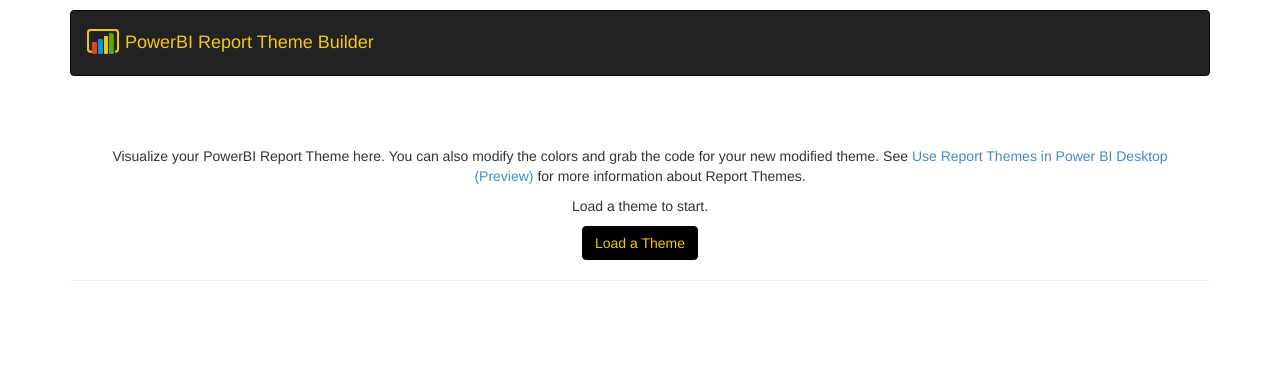
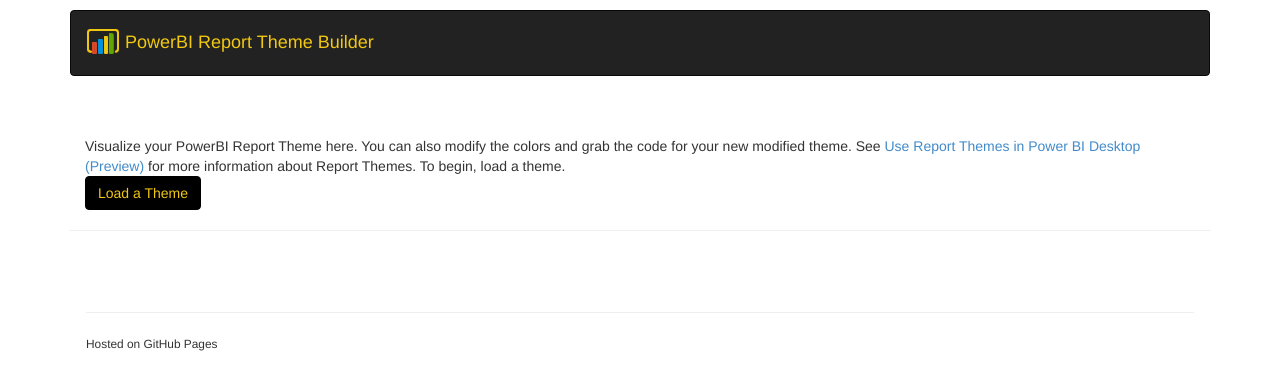
Before and after one commit to sdgilley/pbithemes, a Jekyll site: the page built from index.html, in a window 1280 px wide. Shown: the top 390 px of the page. Built offline with Jekyll 4.4.1, drawn with Linux system fonts in a browser that asks for light colours; nearby versions of some CDN libraries.

Commit message:
polishing touches

```diff
--- a/css/mystyles.css
+++ b/css/mystyles.css
@@ -4,7 +4,7 @@
 }
 .start {
   padding: 40px 15px;
-  text-align: center;
+  text-align: left;
 }
 .panel-body {
   text-align: left;
--- a/index.html
+++ b/index.html
@@ -7,28 +7,23 @@
     <div class="row">
         <div class="col-md-12">
             <!-- main div -->
-            <p></p>
             Visualize your PowerBI Report Theme here. You can also modify the colors and grab the code for your new modified theme. See
-            <a href="https://powerbi.microsoft.com/en-us/documentation/powerbi-desktop-report-themes/">Use Report Themes in Power BI Desktop (Preview)</a>            for more information about Report Themes.
-            <p></p>
-
-
-            <p></p>
-            <p>Load a theme to start.</p>
-
+            <a href="https://powerbi.microsoft.com/en-us/documentation/powerbi-desktop-report-themes/">Use Report Themes in Power BI Desktop (Preview)</a>
+            for more information about Report Themes.  To begin, load a theme.
+            <p>
             <button class="btn btn-primary" data-toggle='modal' href='#inputDlg'>Load a Theme </button>
-            <p></p>
-            <p></p>
+            </p>
         </div>
         <hr>
         <div id="result" class="hidden">
+            <div class="col-md-8">
             <div class="panel panel-info">
                 <div class="panel-heading">
-                    <h3 class="panel-title" id="themeName"> </h3>
+                    <h3 class="panel-title" > Theme Name: <input id="themeName"> </input></h3>
                 </div>
                 <div class="panel-body">
                     <p>
-                        Type a new value in any cell to change the color. Here are a few sites that might help you find colors to use:
+                        Type or select a new color in any cell. Here are a few sites that might help you find some colors to use:
                         <li><a href="http://palettegenerator.com/" target="_blank">Palette Generator</a></li>
                         <li><a href="http://tools.medialab.sciences-po.fr/iwanthue/" target="_blank">i want hue</a></li>
                     </p>
@@ -50,9 +45,13 @@
 
                 </div>
             </div>
+            </div>
+            <div class="col-md-3">
             <h3>Your New Theme</h3>
-            <p>This theme updates each time you change a value above - copy it when you're happy with your theme.</p>
-            <textarea id="output" rows="3" class="form-control col-xs-12"> </textarea>
+            <p>This theme updates each time you change a value in the Theme Editor.</p>
+            <textarea id="output" rows="10" class="form-control col-xs-12"> </textarea>
+            <button id="download" class="btn btn-primary">Download</button>
+            </div>
         </div>
     </div>
     <!-- /main div -->
@@ -60,7 +59,7 @@
 
 <!-- INPUT theme DIALOG -->
 <div class="modal fade" id="inputDlg" tabindex="-1" role="dialog" aria-labelledby="Load a Theme" aria-hidden="true">
-    <div class="modal-dialog" style="width: 90%;">
+    <div class="modal-dialog" style="width: 80%;">
         <div class="modal-content">
             <div class="modal-header">
                 <button type="button" class="close" data-dismiss="modal" aria-hidden="true">×</button>
@@ -78,24 +77,22 @@
                             </div>
                         </div>
                         <div class="col-sm-8">
-
-                                <label for="input">Or paste your theme content here:</label>
-
+                            <label for="input">Or paste your theme content here:</label>
                             <textarea id="input" rows="5" class="form-control col-xs-12">
-            </textarea>
+                            </textarea>
                         </div>
                     </div>
 
                     <hr>
-                    <div class="container">
-                        <div class="row pull-right">
-                            <button type="button" class="btn btn-primary" id="loadNew" data-dismiss="modal" aria-hidden="true">Load</button>
-                        </div>
+                    <div class="row pull-right">
+                    <button type="button" class="btn btn-primary" id="loadNew" data-dismiss="modal" aria-hidden="true">
+                        Load
+                    </button>
+
                     </div>
-
-
                 </div>
             </div>
         </div>
     </div>
+</div>
     <!-- /LOAD DIALOG -->
--- a/js/sitescript.js
+++ b/js/sitescript.js
@@ -2,31 +2,25 @@
 ---
 
 // JavaScript Document
-
 $(document).ready(function () {
     //initialize
     $('.choose').colorpicker();
     var themes = {{ site.data | jsonify }};
 
+// load choices in selection box
 for (var prop in themes) {
     var item = $(themes[prop])[0];
     $("#files").append("<option>" + item.name + '</option>');
-}
+};
 
-// click on a file
+// Load Dialog Actions
+
+// click on a file  in Load dialog
 $("#files").change(function () {
     var item = $(themes[$("#files").val()])[0];
     $("#input").val(JSON.stringify(item));
     showstrip(item);
 });
-
-function showstrip(item) {
-    //show the data colors
-    $('#colors').html(item.name + ' ')
-    $.each(item.dataColors, function (index, value) {
-        $('#colors').append('<span style="background-color:' + value + '"> &nbsp;&nbsp;</span>');
-    });
-}
 
 // after closing the dialog, read the input to populate the main page, and show the result
 $("#loadNew").click(function () {
@@ -37,38 +31,57 @@
     $("#result").removeClass('hidden'); //show the div on the main page
 });
 
+// Main Page Actions
+//
+$("#themeName").change(function () {
+    generate()
+});
+
+$("#download").click(function () {
+    fn  = $("#themeName").val() +".json"
+    download(fn, $("#output").val);
+});
+
 // addCell button adds another data cell
 $("#addCell").click(function () {
-    var tstart = '<div class="input-group col-xs-4">'
+    var tstart = '<div class="input-group col-xs-4 col-sm-3">'
     var tend = ' <span class="input-group-addon x" >&times;</span></div>'
-    var newcell = tstart + '<input  class="jscolor choose data form-control"  value="#FFFFFF" />' + tend;
+    var newcell = tstart + '<input  class="choose data form-control"  value="#FFFFFF" />' + tend;
     $("#data").append(newcell); //add the new cell
     applyColors(); //make cells show their colors
     generate(); //generate the json text area
 });
 
+// Helper Functions
+//
+function showstrip(item) {
+    //show the data colors as a strip when clicking on the name in load dialog
+    $('#colors').html(item.name + '&nbsp;')
+    $.each(item.dataColors, function (index, value) {
+        $('#colors').append('<span style="background-color:' + value + '"> &nbsp;&nbsp;</span>');
+    });
+    $('#colors').append('<span style="background-color:' + item.background + '"> &nbsp;&nbsp;</span>');
+    $('#colors').append('<span style="background-color:' + item.foreground + '"> &nbsp;&nbsp;</span>');
+    $('#colors').append('<span style="background-color:' + item.tableAccent + '"> &nbsp;&nbsp;</span>');
 
+};
 function loadTheme(theme) {
     // creates the text input cells and uses its value for background color
-    // TODO: change text color when value is too dark
-    // TODO: add color picker for easier input
-    // TODO: currently no error checking.  bad values won't change the current cell color.
-    $("#themeName").html("Theme: <strong> " + theme.name + "</strong>");
+    $("#themeName").val(theme.name);
     // general section shows background, foreground, table accent
     var bg = '<label  for="bg">Background </label>';
-    bg = bg + '<input  id="bg" class="jscolor choose form-control"  value="' + theme.background + '"/>';
+    bg = bg + '<input  id="bg" class="choose form-control"  value="' + theme.background + '"/>';
     var fg = '<label  for="fg">Foreground </label>';
-    fg = fg + '<input  id="fg" class="jscolor choose form-control"  value="' + theme.foreground + '"/>';
+    fg = fg + '<input  id="fg" class="choose form-control"  value="' + theme.foreground + '"/>';
     var ta = '<label  for="ta">Table Accent </label>';
-    ta = ta + '<input  id="ta" class="jscolor choose form-control"  value="' + theme.tableAccent + '"/>';
-
+    ta = ta + '<input  id="ta" class="choose form-control"  value="' + theme.tableAccent + '"/>';
     $("#bgdiv").html(bg);
     $("#fgdiv").html(fg);
     $("#tadiv").html(ta);
 
     //data colors section - build a cell for each value
     var dc = "";
-    var tstart = '<div class="input-group col-xs-4">'
+    var tstart = '<div class="input-group col-xs-4 col-sm-3">'
     var tend = ' <span class="input-group-addon x" >&times;</span></div>'
 
     $.each(theme.dataColors, function (index, value) {
@@ -77,21 +90,17 @@
     $("#data").html(dc);
 };
 
+// functions called from above
 function applyColors() {
-    //apply the background color to each cell
-        $(".choose").colorpicker();
-        $(".choose").each(function () {
+    // apply the colors of cells. These functions need to be here because cells are
+    // created after the page loads
+    $(".choose").colorpicker();
+
+    $(".choose").each(function () {
         bgcolor = $(this).val();
-         $(this).css({ "backgroundColor": bgcolor });
-
-        //update cells each time user types new value
-        $(".choose").change(function () {
-            bgcolor = $(this).val();
-            // textcolor = findcolor(bgcolor);
-            $(this).css({ "backgroundColor": bgcolor });
-            // $(this).css({ "color": textcolor });
-            generate(); //regenerate final theme at each cell change
-        });
+        textcolor = txtcolor(bgcolor);
+        $(this).css({ "backgroundColor": bgcolor });
+        $(this).css({ "color": textcolor });
 
         // delete the cell when "x" is clicked
         $(".x").click(function () {
@@ -99,25 +108,33 @@
             $(this).remove();
             generate();
         });
+    });
+    //update cells each time user types new value
+    $(".choose").change(function () {
+        bgcolor = $(this).val();
+        textcolor = txtcolor(bgcolor);
+        $(this).css({ "backgroundColor": bgcolor });
+        $(this).css({ "color": textcolor });
+        generate(); //regenerate final theme at each cell change
+    });
+};
 
-    });
-}
-function findcolor(bcolor) {
-    var cl = bcolor.toLowerCase();
+
+function txtcolor(bgcolor) {
     // simple text color assignment, not the greatest but ok for now
+    var cl = bgcolor.toLowerCase();
     if (cl == "#ffffff" | cl == "#fff" | cl == "white") {
         textcolor = "#000000"
     } else {
         textcolor = "#ffffff"
     };
-        $(this).css({ "backgroundColor": bgcolor });
-        $(this).css({ "color": textcolor });
-}
+    return textcolor;
+};
 
 function generate() {
     // generate new theme based on current values
     var newTmp = new Object();
-    newTmp.name = theme.name;
+    newTmp.name = $("#themeName").val();
     var dcs = [];
     $(".data").each(function () {
         dcs.push($.trim($(this).val()));
@@ -130,4 +147,21 @@
 
 };
 
+function download(filename, text) {
+    var pom = document.createElement('a');
+    pom.setAttribute('href', 'data:text/plain;charset=utf-8,' + encodeURIComponent(text));
+    pom.setAttribute('download', filename);
+
+    if (document.createEvent) {
+        var event = document.createEvent('MouseEvents');
+        event.initEvent('click', true, true);
+        pom.dispatchEvent(event);
+    }
+    else {
+        pom.click();
+    }
+};
+
+
+
 });
```
